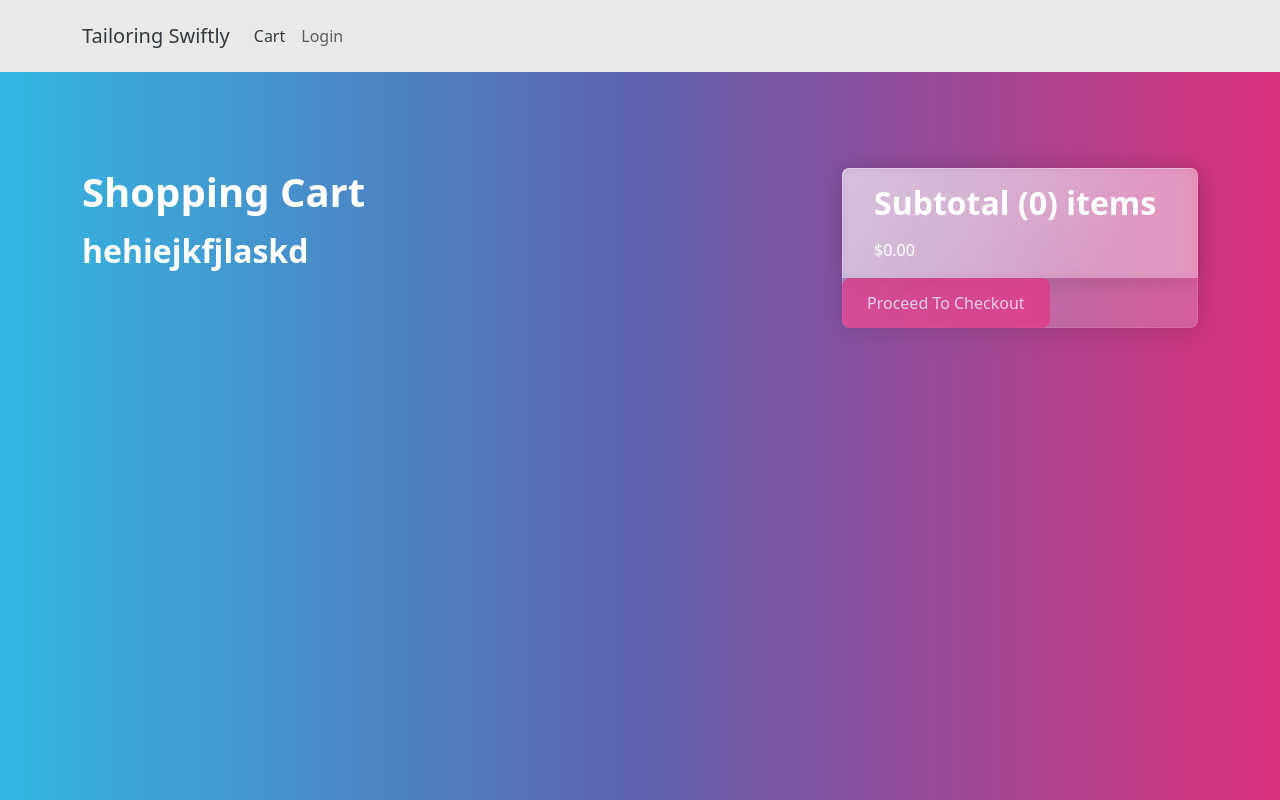
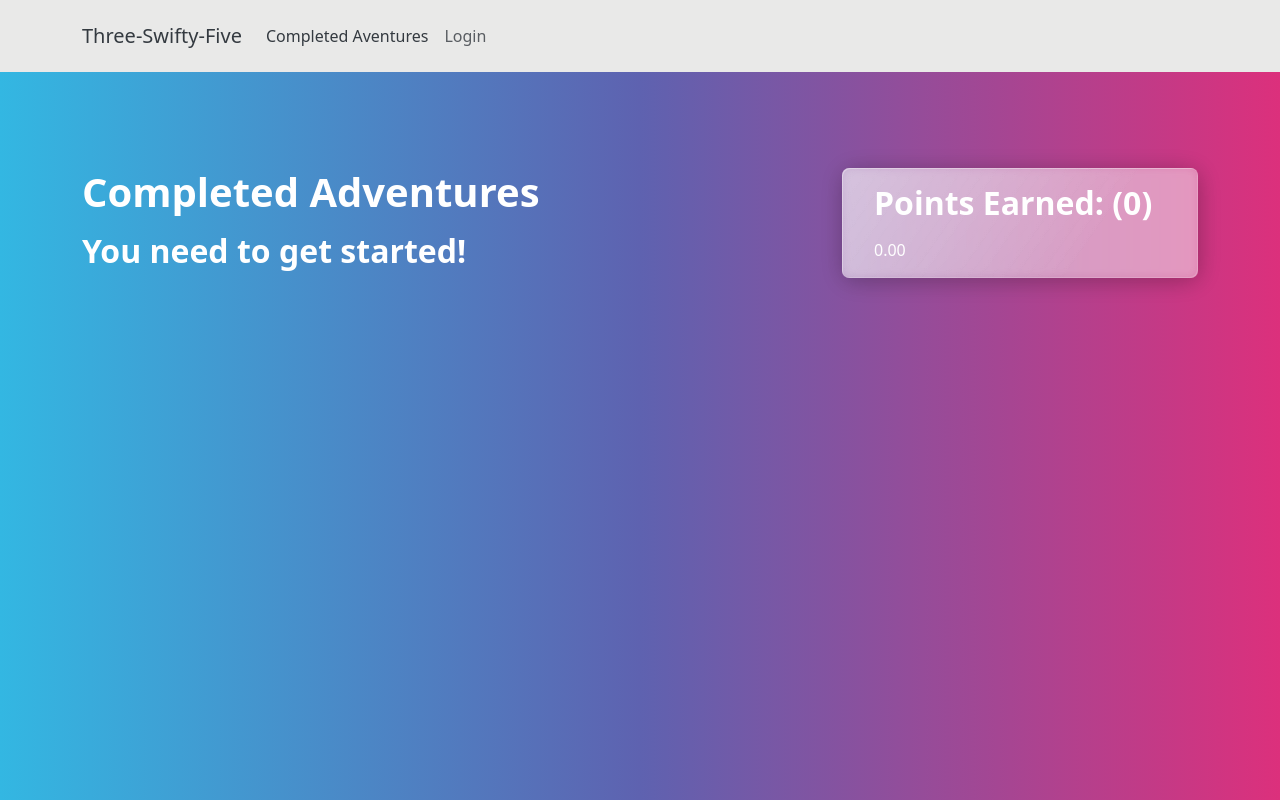
Before and after one commit to Sam-Zilli/Code-Platoon-Final-Project-New-Repo, a React (Create React App) app in the folder frontend/: page /cart in a window 1280 px wide. Built offline with nearby package versions, Linux system fonts and the light colour scheme.

Commit message:
updated titles

```diff
--- a/frontend/public/index.html
+++ b/frontend/public/index.html
@@ -30,7 +30,7 @@
       work correctly both with client-side routing and a non-root public URL.
       Learn how to configure a non-root public URL by running `npm run build`.
     -->
-    <title>Tailoring Swiftly</title>
+    <title>Three-Swifty-Five</title>
   </head>
   <body>
     <noscript>You need to enable JavaScript to run this app.</noscript>
--- a/frontend/src/components/Header.js
+++ b/frontend/src/components/Header.js
@@ -28,7 +28,7 @@ function Header() {
 
       <Container>
         <LinkContainer to='/'>
-          <Navbar.Brand>Tailoring Swiftly</Navbar.Brand>
+          <Navbar.Brand>Three-Swifty-Five</Navbar.Brand>
         </LinkContainer>
 
         <Navbar.Toggle aria-controls="basic-navbar-nav" />
@@ -38,7 +38,7 @@ function Header() {
           {/* to = is where the link will bring you to (without reloading the page) */}
 
           <LinkContainer to='/cart'>
-            <Nav.Link> Cart </Nav.Link>
+            <Nav.Link> Completed Aventures </Nav.Link>
           </LinkContainer>
 
           { userInfo ? (
--- a/frontend/src/screens/CartScreen.js
+++ b/frontend/src/screens/CartScreen.js
@@ -30,20 +30,20 @@ function CartScreen(history) {
 
      }
 
-    const checkoutHandler = () => {
-         history.push('/login?redirect=shipping')
-     }
+    // const checkoutHandler = () => {
+    //      history.push('/login?redirect=shipping')
+    //  }
 
 
     return (
         <Row>
             <Col md={8}>
-                <h1>Shopping Cart</h1>
+                <h1>Completed Adventures</h1>
                 {cartItems.length === 0 ? (
                     // <Message variant='info'>
                     //     Your cart is empty <Link to='/'>Go Back</Link>
                     // </Message>
-                    <h2> hehiejkfjlaskd</h2>
+                    <h2> You need to get started! </h2>
                 ) : (
                         <ListGroup variant='flush'>
                             {cartItems.map(item => (
@@ -107,12 +107,12 @@ function CartScreen(history) {
                 <Card>
                     <ListGroup variant='flush'>
                         <ListGroup.Item>
-                            <h2>Subtotal ({cartItems.reduce((acc, item) => acc + item.qty, 0)}) items</h2>
-                            ${cartItems.reduce((acc, item) => acc + item.qty * item.price, 0).toFixed(2)}
+                            <h2> Points Earned: ({cartItems.reduce((acc, item) => acc + item.qty, 0)})</h2>
+                            {cartItems.reduce((acc, item) => acc + item.qty * item.price, 0).toFixed(2)}
                         </ListGroup.Item>
                     </ListGroup>
 
-                    <ListGroup.Item>
+                    {/* <ListGroup.Item>
                         <Button
                             type='button'
                             className='btn-block'
@@ -121,7 +121,7 @@ function CartScreen(history) {
                         >
                             Proceed To Checkout
                         </Button>
-                    </ListGroup.Item>
+                    </ListGroup.Item> */}
 
 
                 </Card>
--- a/frontend/src/screens/HomeScreen.js
+++ b/frontend/src/screens/HomeScreen.js
@@ -37,7 +37,7 @@ function HomeScreen() {
   // -----------------------------------------------------------------------
     return (
         <div>
-            <h1> Products </h1>
+            <h1> Quests  </h1>
             {loading ? <h3>I've got a blank space...</h3>
                 : error ? <h3>I forgot that you existed. (error 404: loading page) </h3>
                 :
```
